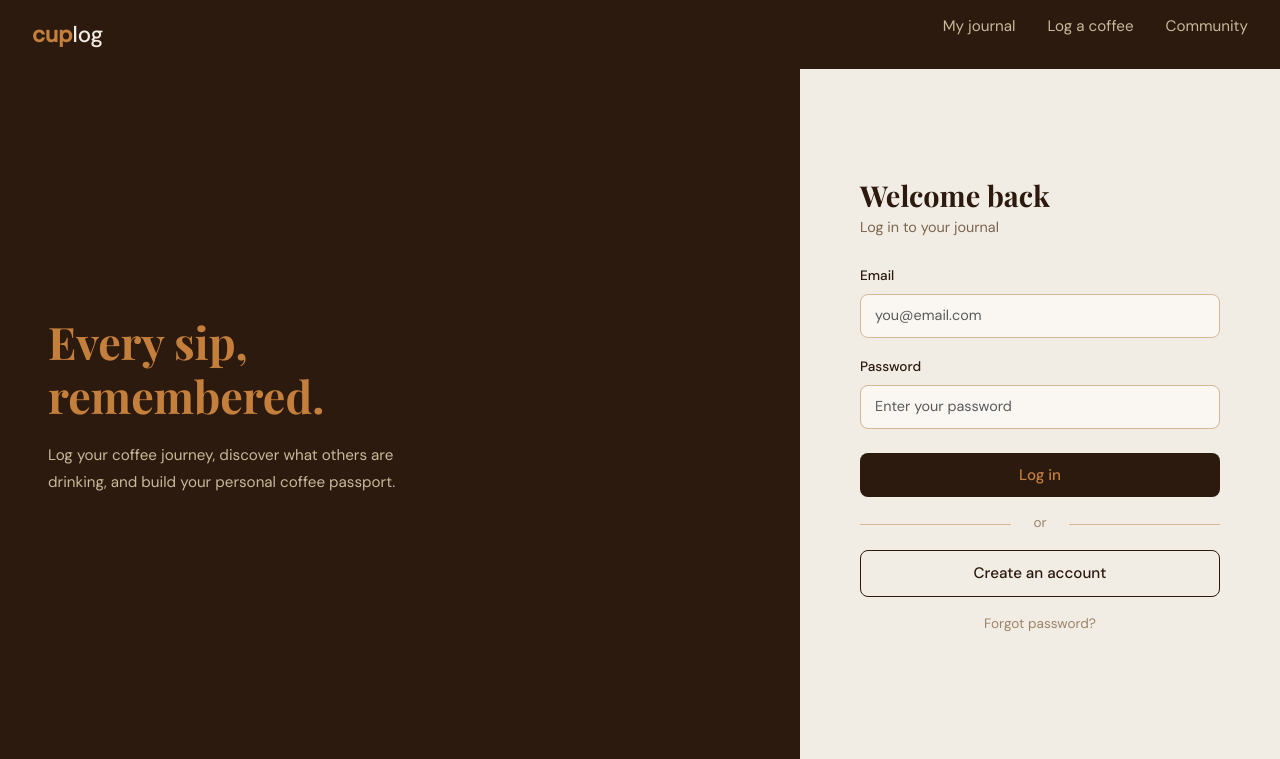
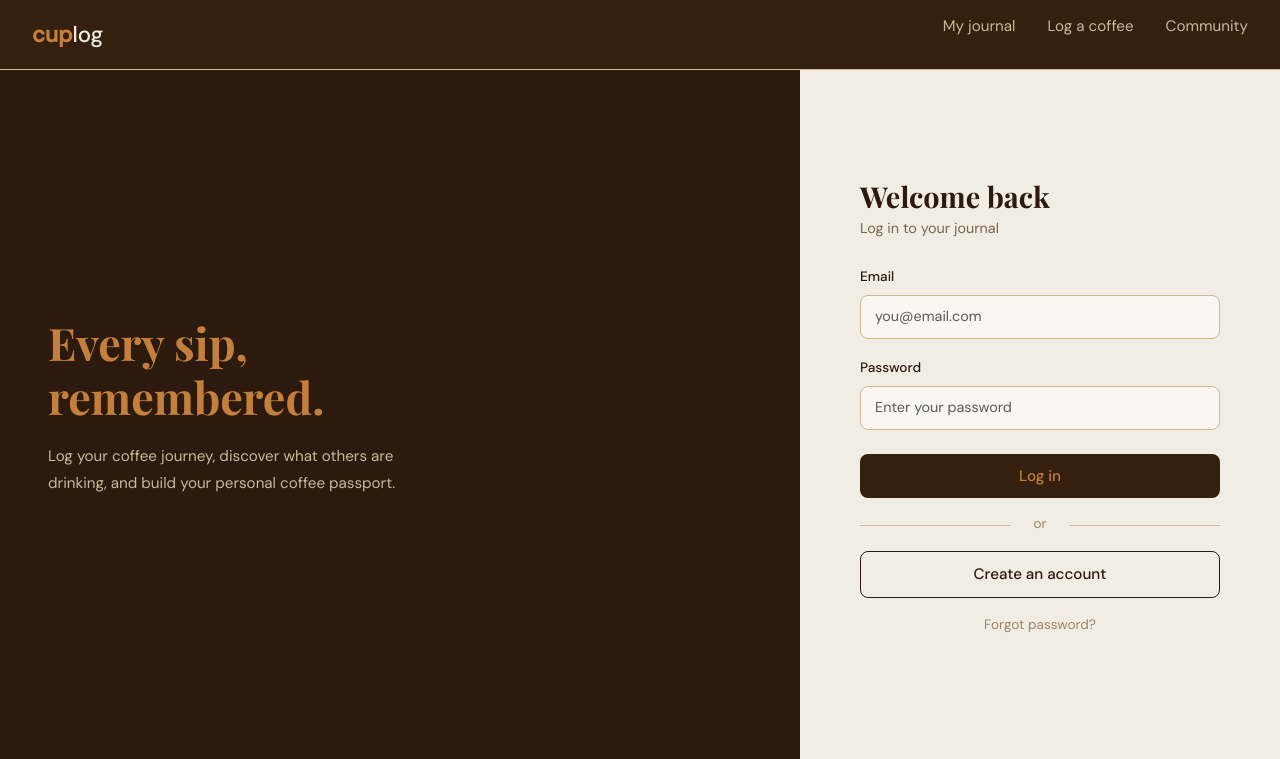
Before and after one commit to Dhruvvv1309/CITS3403_PROJECT, a Flask app: page / in a window 1280 px wide. Shown: the top 759 px of the page. Run offline with Flask 3, Linux system fonts and the light colour scheme.

Commit message:
fix: update login.css navbar styling to match CupLog theme

```diff
--- a/app/static/css/login.css
+++ b/app/static/css/login.css
@@ -3,7 +3,6 @@
   margin: 0;
   padding: 0;
 }
-
 body {
   font-family: 'DM Sans', sans-serif;
   background-color: #F2EDE4;
@@ -12,16 +11,15 @@ body {
   flex-direction: column;
   min-height: 100vh;
 }
-
 /* NAVBAR */
 .top-nav {
-  background: #2C1A0E;
+  background: #352010;
   padding: 0.9rem 2rem;
   display: flex;
   align-items: center;
   justify-content: space-between;
+  border-bottom: 0.5px solid #d4b896;
 }
-
 .brand {
   font-family: 'DM Sans', sans-serif;
   font-size: 1.4rem;
@@ -29,36 +27,34 @@ body {
   color: #F2EDE4;
   text-decoration: none;
 }
-
 .brand span {
   color: #C47F3C;
   font-weight: 700;
 }
-
 .nav-links {
   display: flex;
   align-items: center;
   gap: 2rem;
   list-style: none;
 }
-
 .nav-links a {
   color: #c8b99a;
   text-decoration: none;
   font-size: 0.95rem;
 }
-
 .nav-links a:hover {
   color: #F2EDE4;
 }
-
+.nav-links a.active {
+  color: #C47F3C;
+  font-weight: 500;
+}
 /* PAGE WRAPPER */
 .page-wrapper {
   display: flex;
   flex: 1;
   min-height: calc(100vh - 110px);
 }
-
 /* LEFT PANEL */
 .left-panel {
   flex: 1;
@@ -68,7 +64,6 @@ body {
   justify-content: center;
   padding: 4rem 3rem;
 }
-
 .brand-name {
   font-family: 'Playfair Display', serif;
   font-size: 2.8rem;
@@ -77,14 +72,12 @@ body {
   line-height: 1.2;
   margin-bottom: 1.2rem;
 }
-
 .brand-desc {
   font-size: 0.95rem;
   color: #c8b99a;
   line-height: 1.8;
   max-width: 360px;
 }
-
 /* RIGHT PANEL */
 .right-panel {
   width: 480px;
@@ -94,46 +87,43 @@ body {
   justify-content: center;
   padding: 2rem;
 }
-
 .login-card {
   width: 100%;
   max-width: 360px;
 }
-
 .card-title {
   font-family: 'Playfair Display', serif;
   font-size: 1.8rem;
   color: #2C1A0E;
   margin-bottom: 0.3rem;
 }
-
 .card-sub {
   font-size: 0.9rem;
   color: #7a6550;
   margin-bottom: 1.5rem;
 }
-
 .form-label {
   font-size: 0.85rem;
   font-weight: 500;
   color: #2C1A0E;
 }
-
 .form-control {
   border: 1px solid #d4b896;
   border-radius: 8px;
   padding: 10px 14px;
   font-size: 0.9rem;
   background-color: #FAF7F2;
+  width: 100%;
+  font-family: 'DM Sans', sans-serif;
+  color: #2C1A0E;
 }
-
 .form-control:focus {
   border-color: #C47F3C;
   box-shadow: 0 0 0 3px rgba(196, 127, 60, 0.15);
+  outline: none;
 }
-
 .btn-login {
-  background-color: #2C1A0E;
+  background-color: #352010;
   color: #C47F3C;
   border: none;
   border-radius: 8px;
@@ -141,13 +131,13 @@ body {
   font-size: 0.95rem;
   font-weight: 500;
   font-family: 'DM Sans', sans-serif;
+  cursor: pointer;
+  transition: background-color 0.2s ease, color 0.2s ease;
 }
-
 .btn-login:hover {
   background-color: #3d2510;
   color: #e8b86d;
 }
-
 .divider {
   text-align: center;
   color: #9C8469;
@@ -155,7 +145,6 @@ body {
   margin: 1rem 0;
   position: relative;
 }
-
 .divider::before,
 .divider::after {
   content: '';
@@ -165,10 +154,8 @@ body {
   height: 1px;
   background: #d4b896;
 }
-
 .divider::before { left: 0; }
 .divider::after { right: 0; }
-
 .btn-create {
   background-color: transparent;
   color: #2C1A0E;
@@ -181,23 +168,35 @@ body {
   text-decoration: none;
   text-align: center;
   display: block;
+  transition: background-color 0.2s ease, color 0.2s ease;
 }
-
 .btn-create:hover {
   background-color: #2C1A0E;
   color: #C47F3C;
 }
-
 .forgot-link {
   color: #9C8469;
   text-decoration: none;
   font-size: 0.85rem;
 }
-
 .forgot-link:hover {
   color: #C47F3C;
 }
-
+/* ERROR MESSAGE */
+.error-msg {
+  display: none;
+  background-color: #fde8e8;
+  color: #922;
+  border: 1px solid #f5c6c6;
+  border-radius: 8px;
+  padding: 10px 14px;
+  font-size: 0.88rem;
+  margin-bottom: 1rem;
+  text-align: center;
+}
+.error-msg.show {
+  display: block;
+}
 /* FOOTER */
 footer {
   background: #2C1A0E;
```
